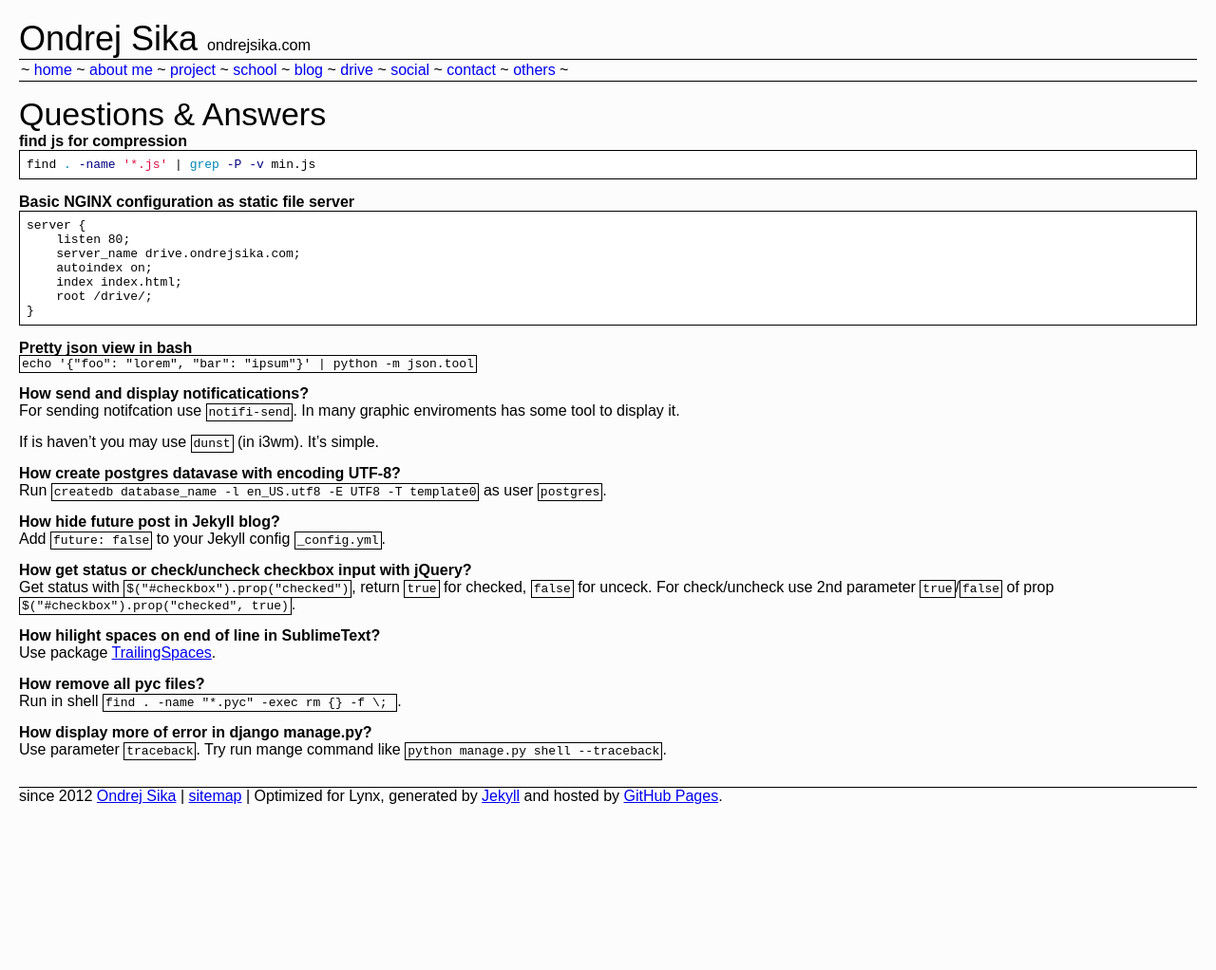
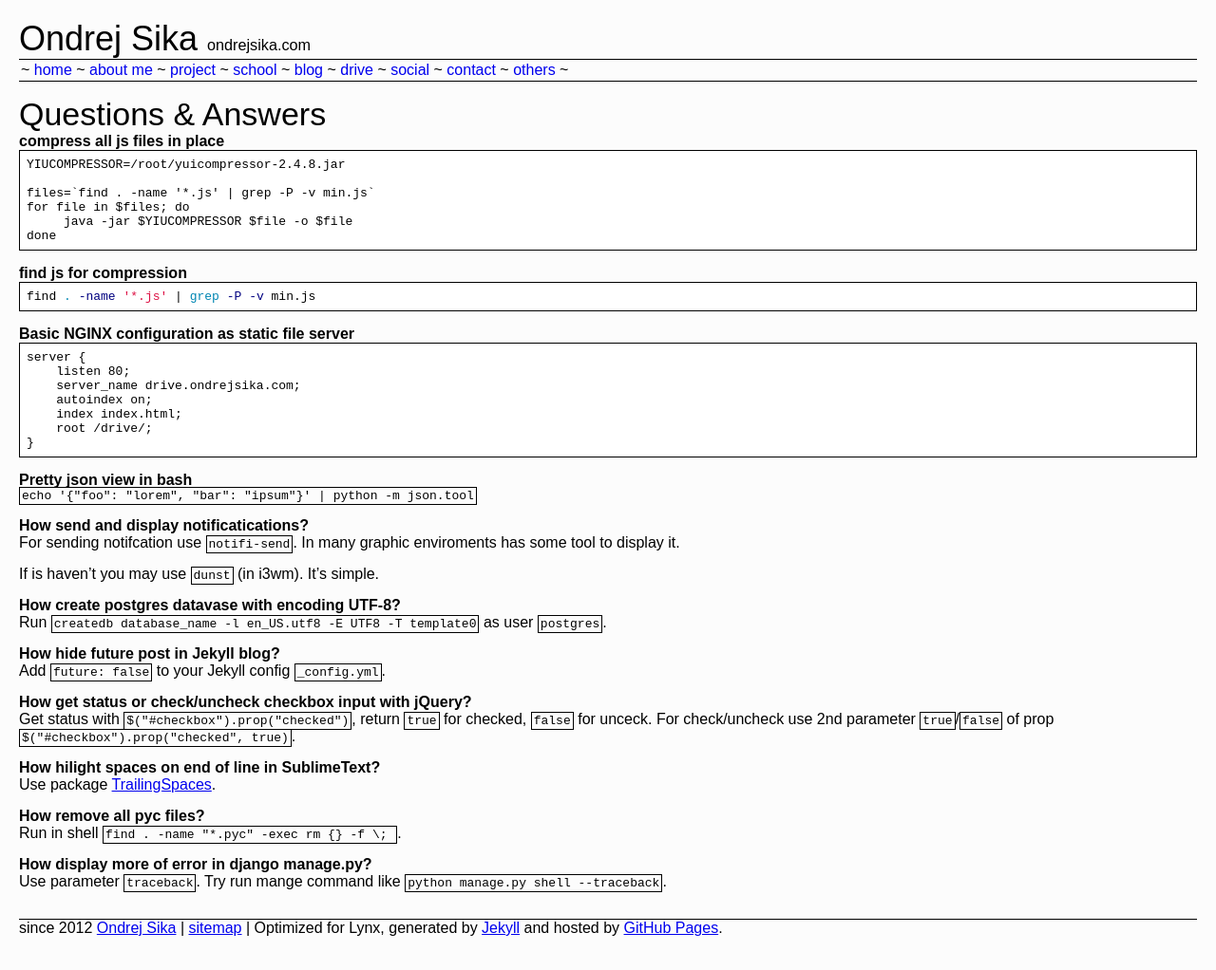
Before and after one commit to ondrejsika/ondrejsika.com, a Jekyll site: the page built from others/qa.md, in a window 1280 px wide. Shown: the whole page at 95% size. Built offline with Jekyll 4.4.1, drawn with Linux system fonts in a browser that asks for light colours; Markdown is read by kramdown in place of the engine named in the settings; comment, search, counter and statistics services are not loaded; before the commit the page ends 900 px from its top, so only the background shows below that.

Commit message:
add QA: compress all js files in place

````diff
--- a/others/qa.md
+++ b/others/qa.md
@@ -4,6 +4,17 @@
 ---
 
 ## Questions & Answers
+
+##### compress all js files in place
+
+```
+YIUCOMPRESSOR=/root/yuicompressor-2.4.8.jar
+
+files=`find . -name '*.js' | grep -P -v min.js`
+for file in $files; do
+     java -jar $YIUCOMPRESSOR $file -o $file
+done
+```
 
 ##### find js for compression
 
````
